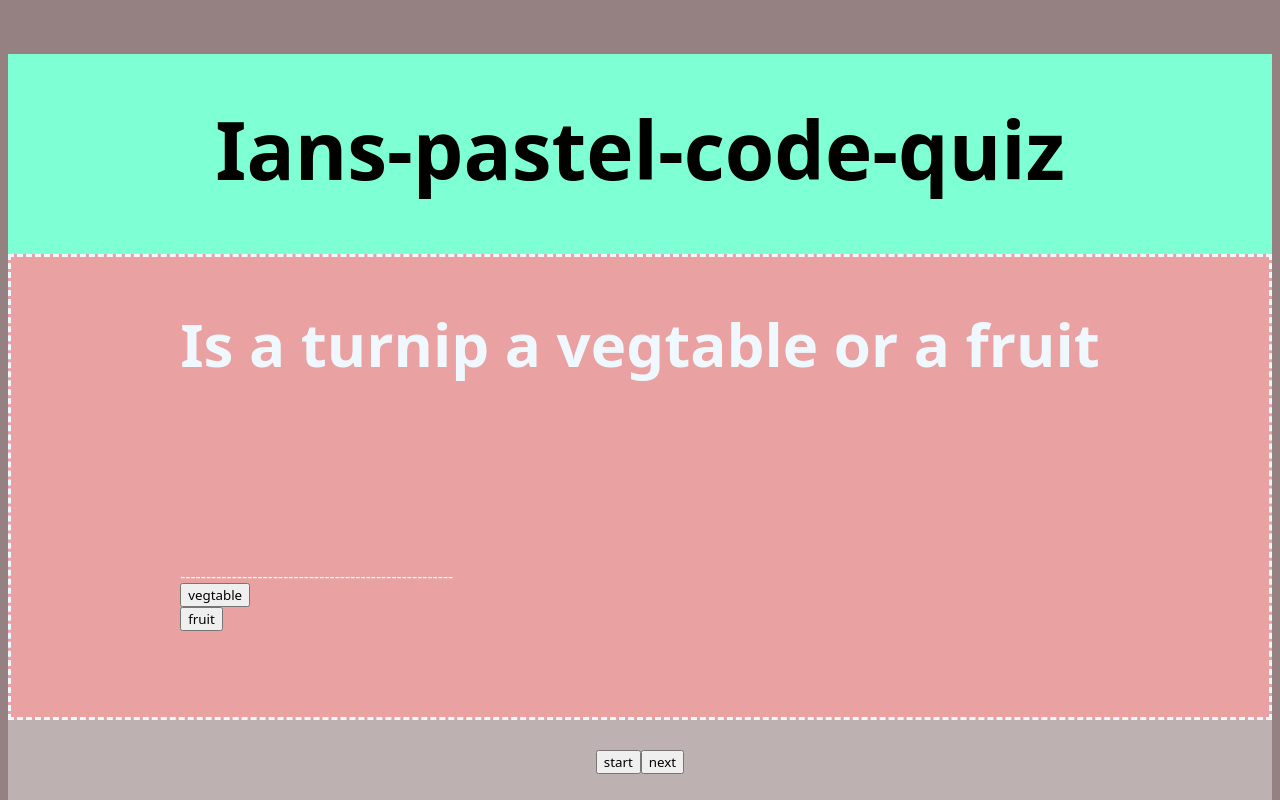
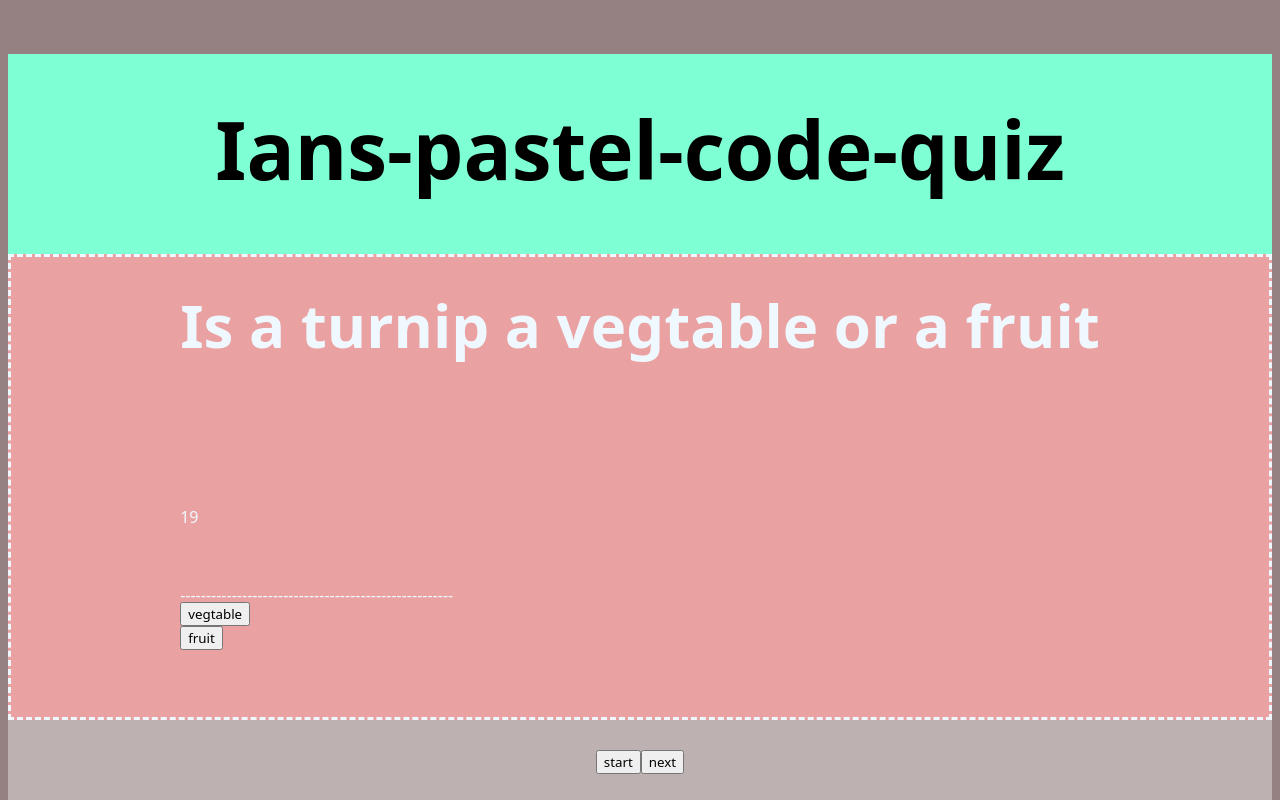
Before and after one commit to Ian-kensington-chadwick-the-3rd/ians-code-quiz, a plain HTML site: page index.html in a window 1280 px wide. Both pictures are taken after a click on the button "start". Shown: the top 800 px of the page. Drawn offline with Linux system fonts and the light colour scheme.

Commit message:
updated html and javascript

```diff
--- a/assets/script.js
+++ b/assets/script.js
@@ -1,5 +1,5 @@
-var button = document.querySelector("#btn")
-var timerEl = document.getElementById('countdown')
+// var button = document.querySelector("#btn")
+// var timerEl = document.getElementById('countdown')
 var questionArray = document.getElementById('question')
 const startButton = document.getElementById('start-btn')
 startButton.addEventListener('click', startGame)
@@ -9,20 +9,22 @@ let shuffledQuestions, currentQuestionIndex
 const questionElement = document.getElementById('question')
 const answerButtonsElement = document.getElementById('answer-buttons')
 
+var timer;
 
-
-startButton.addEventListener('click', startGame)
+startButton.addEventListener('click', startGame);
 nextButton.addEventListener('click', () => {
   currentQuestionIndex++
-  setNextQuestion()
+  setNextQuestion();
+
 })
 
 function startGame() {
-  startButton.classList.add('hide')
-  shuffledQuestions = questions.sort(() => Math.random() - .5)
+  startButton.classList.add('hide');
+  shuffledQuestions = questions.sort(() => Math.random() - .5);
   currentQuestionIndex = 0
-  questionContainerElement.classList.remove('hide')
-  setNextQuestion()
+  questionContainerElement.classList.remove('hide');
+  setNextQuestion();
+  countdown();
 }
 
 function setNextQuestion() {
@@ -45,40 +47,42 @@ function showQuestion(question) {
 }
 
 function resetState() {
-  clearStatusClass(document.body)
-  nextButton.classList.add('hide')
+  clearStatusClass(document.body);
+  nextButton.classList.add('hide');
   while (answerButtonsElement.firstChild) {
     answerButtonsElement.removeChild(answerButtonsElement.firstChild)
-  }
+    endQuiz();
+}
+
 }
 
 function selectAnswer(e) {
-  const selectedButton = e.target
+    const selectedButton = e.target
   const correct = selectedButton.dataset.correct
-  setStatusClass(document.body, correct)
+  setStatusClass(document.body, correct);
   Array.from(answerButtonsElement.children).forEach(button => {
     setStatusClass(button, button.dataset.correct)
   })
   if (shuffledQuestions.length > currentQuestionIndex + 1) {
-    nextButton.classList.remove('hide')
+    nextButton.classList.remove('hide');
   } else {
-    startButton.innerText = 'Restart'
-    startButton.classList.remove('hide')
+    startButton.innerText = ('Restart');
+    startButton.classList.remove('hide');
   }
 }
 
 function setStatusClass(element, correct) {
-  clearStatusClass(element)
+  clearStatusClass(element);
   if (correct) {
-    element.classList.add('correct')
+    element.classList.add('correct');
   } else {
-    element.classList.add('wrong')
+    element.classList.add('wrong');
   }
 }
 
 function clearStatusClass(element) {
-  element.classList.remove('correct')
-  element.classList.remove('wrong')
+  element.classList.remove('correct');
+  element.classList.remove('wrong');
 }
 
 const questions = [
@@ -86,7 +90,7 @@ const questions = [
     question: 'Is a turnip a vegtable or a fruit',
     answers: [
       { text: 'vegtable', correct: true },
-      { text: 'fruit', correct: false }
+      { text: 'fruit', correct: false },
     ]
   },
   {
@@ -95,7 +99,7 @@ const questions = [
       { text: 'A list of strings or numbers', correct: true },
       { text: 'A string', correct: false },
       { text: 'A letter', correct: true },
-      { text: 'A function', correct: true }
+      { text: 'A function', correct: true },
     ]
   },
   {
@@ -104,20 +108,42 @@ const questions = [
       { text: 'A string', correct: false },
       { text: 'A true/false', correct: true },
       { text: 'A potato chip', correct: false },
-      { text: 'IDK', correct: false }
+      { text: 'IDK', correct: false },
     ]
   },
   {
     question: 'Is a coconut a vegtable or a fruit ?',
     answers: [
       { text: 'vegtable', correct: false },
-      { text: 'fruit', correct: true }
+      { text: 'fruit', correct: true },
     ]
   }
 ]
 
+var timerEl = document.getElementById('countdown');
+// button.addEventListener("click", function() {countdown()});
+
+function countdown() {
+    var timeLeft = 20;
+    var timeInterval = setInterval(function () {
+      if (timeLeft > 0) {
+        timerEl.textContent = timeLeft;
+        timeLeft--;
+      } else if (timeLeft === 0) {
+        timerEl.textContent = timeLeft;
+        timeLeft--;
+      } else {
+        timerEl.textContent = '';
+        clearInterval(timeInterval);
+      }
+    }, 1000);
+  }
+
+function endQuiz(){
+    clearInterval(countdown() === 0);
 
 
+}
 
 
 
--- a/index.html
+++ b/index.html
@@ -1,49 +1,4 @@
-
-
-
-
-
-
-
-
-
-
-
-
-
-
-
-
-
-
-
-
-
-
-
-
-
-
-
-
-
-
-
-
-
-
-
-
-
-
-
-
-
-
-
-
-
-<!DOCTYPE html>
+ <!DOCTYPE html>
 <html lang="en">
 <head>
     <meta charset="UTF-8">
@@ -66,7 +21,7 @@
         <h1  id="question" class="Question">Question</h1>
 
 
-
+                <p id="countdown">countdown</p>
                 <p class="p">-----------------------------------------------------</p>
         <div id=answer-buttons>
 
@@ -79,7 +34,7 @@
       </div>
  </div>
   <div class="div">
-              <!-- removed id=btn which is the timer messed up javascript with too many id-->
+             <!---removed id=btn which is the timer messed up javascript with too many id -->
                <button id="start-btn" class="start-btn ">  start  </button>
             <button id ='next-btn' class="next-btn "> next </button>
   </div>
@@ -92,4 +47,4 @@
 
 </body>
 
-</html> -->
+</html>
```
